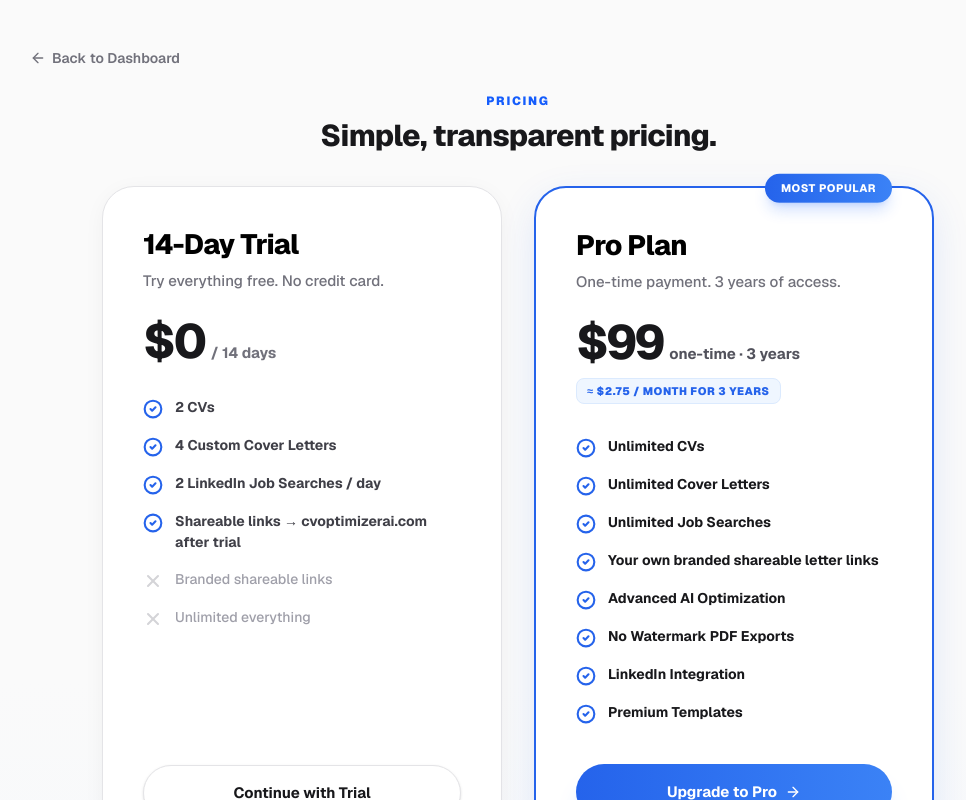
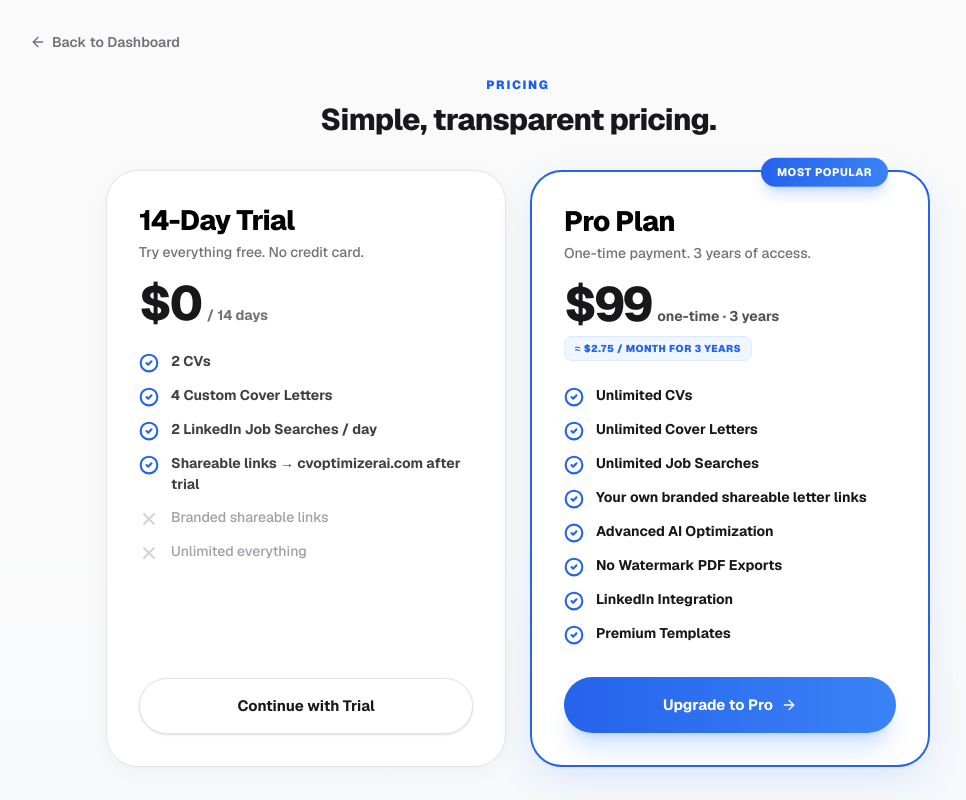
Before and after one commit to Cinarezici/cv, a Next.js app: page /upgrade in a window 1280 px wide. Shown: the top 800 px of the page, without its empty margins (122-1088 px from the left). Built offline with nearby package versions, Linux system fonts and the light colour scheme.

Commit message:
feat: animate social proof counter on landing page and compact pricing cards on upgrade page

```diff
--- a/src/app/page.tsx
+++ b/src/app/page.tsx
@@ -7,12 +7,33 @@ import { Button } from "@/components/ui/button";
 import { ArrowRight, CheckCircle2, FileText, Download, Share2, Zap, MessageSquare, ShieldCheck, X, Star, Search, Bookmark } from "lucide-react";
 import { TestimonialsSection } from "@/components/ui/testimonials-with-marquee";
 import { SpiralAnimation } from "@/components/ui/spiral-animation";
-import { motion, AnimatePresence, useInView } from 'framer-motion';
+import { motion, AnimatePresence, useInView, animate } from 'framer-motion';
 import { LandingDemoStrip } from "@/components/ui/landing-demo-strip";
 import { LandingCopyLinkSpotlight } from "@/components/ui/landing-copy-link-spotlight";
 import { useLang, type Lang } from "@/lib/i18n";
 import { HeroInteractiveDemo } from "@/components/ui/hero-interactive-demo";
 import { SparklesCore } from "@/components/ui/sparkles";
+
+function AnimatedCounter({ from = 4000, to = 20000 }: { from?: number, to?: number }) {
+  const [val, setVal] = useState(from);
+  const ref = useRef(null);
+  const inView = useInView(ref, { once: true });
+
+  useEffect(() => {
+    if (inView) {
+      const controls = animate(from, to, {
+        duration: 2.5,
+        ease: "easeOut",
+        onUpdate(value) {
+          setVal(Math.round(value));
+        }
+      });
+      return () => controls.stop();
+    }
+  }, [inView, from, to]);
+
+  return <span ref={ref}>{val.toLocaleString()}</span>;
+}
 
 function LangFlagPicker() {
   const { lang, setLang } = useLang();
@@ -329,7 +350,7 @@ export default function Home() {
                           <svg key={i} className="w-4 h-4 fill-[#f59e0b]" viewBox="0 0 24 24"><path d="M12 17.27L18.18 21l-1.64-7.03L22 9.24l-7.19-.61L12 2 9.19 8.63 2 9.24l5.46 4.73L5.82 21z" /></svg>
                         ))}
                       </div>
-                      <p className="text-[14px] font-bold text-zinc-600 tracking-tight whitespace-nowrap">Joined by 20,000+ top professionals</p>
+                      <p className="text-[14px] font-bold text-zinc-600 tracking-tight whitespace-nowrap">Joined by <AnimatedCounter />+ top professionals</p>
                     </div>
                   </div>
                 </div>
--- a/src/app/upgrade/page.tsx
+++ b/src/app/upgrade/page.tsx
@@ -29,7 +29,7 @@ export default function UpgradePage() {
             {/* Subtle background glow */}
             <div className="absolute inset-x-0 bottom-0 h-96 bg-gradient-to-t from-blue-50/50 dark:from-blue-950/20 to-transparent pointer-events-none" />
 
-            <div className="container px-6 mx-auto text-center relative z-10 max-w-5xl py-8 md:py-12">
+            <div className="container px-6 mx-auto text-center relative z-10 max-w-5xl py-4 md:py-8">
 
                 {/* Back link */}
                 <div className="flex justify-start mb-6">
@@ -51,20 +51,20 @@ export default function UpgradePage() {
                 </div>
 
                 {/* Plan Cards */}
-                <div className="flex flex-col md:flex-row gap-8 mx-auto mb-16 items-stretch justify-center">
+                <div className="flex flex-col md:flex-row gap-6 mx-auto mb-10 items-stretch justify-center">
 
                     {/* Trial Plan */}
-                    <div className="flex-1 max-w-[400px] w-full bg-white dark:bg-zinc-900 rounded-[32px] shadow-[0_4px_24px_-4px_rgba(0,0,0,0.06)] dark:shadow-none p-10 flex flex-col border border-zinc-200 dark:border-white/8 hover:shadow-xl dark:hover:border-white/12 transition-all text-left">
-                        <div className="mb-6">
+                    <div className="flex-1 max-w-[400px] w-full bg-white dark:bg-zinc-900 rounded-[32px] shadow-[0_4px_24px_-4px_rgba(0,0,0,0.06)] dark:shadow-none p-6 md:p-8 flex flex-col border border-zinc-200 dark:border-white/8 hover:shadow-xl dark:hover:border-white/12 transition-all text-left">
+                        <div className="mb-4">
                             <h3 className="text-[28px] font-extrabold text-black dark:text-white leading-tight tracking-tight">14-Day Trial</h3>
-                            <p className="text-zinc-500 dark:text-zinc-400 text-[15px] mt-2 font-medium">Try everything free. No credit card.</p>
+                            <p className="text-zinc-500 dark:text-zinc-400 text-[14px] mt-1 font-medium">Try everything free. No credit card.</p>
                         </div>
-                        <div className="flex items-baseline gap-1.5 mb-8">
+                        <div className="flex items-baseline gap-1.5 mb-6">
                             <span className="text-[48px] font-extrabold tracking-tighter text-zinc-900 dark:text-white leading-none">$0</span>
-                            <span className="text-zinc-500 dark:text-zinc-400 text-[15px] font-bold">/ 14 days</span>
+                            <span className="text-zinc-500 dark:text-zinc-400 text-[14px] font-bold">/ 14 days</span>
                         </div>
 
-                        <ul className="space-y-4 mb-10 flex-1">
+                        <ul className="space-y-3 mb-8 flex-1">
                             {[
                                 { text: "2 CVs", included: true },
                                 { text: "4 Custom Cover Letters", included: true },
@@ -95,28 +95,28 @@ export default function UpgradePage() {
                     </div>
 
                     {/* Pro Plan */}
-                    <div className="flex-1 max-w-[400px] w-full relative bg-white dark:bg-zinc-900 rounded-[32px] shadow-[0_12px_40px_-4px_rgba(37,99,235,0.15)] dark:shadow-[0_12px_40px_-4px_rgba(37,99,235,0.08)] border-[2.5px] border-[#2563eb] p-10 flex flex-col hover:scale-[1.02] transition-transform text-left">
+                    <div className="flex-1 max-w-[400px] w-full relative bg-white dark:bg-zinc-900 rounded-[32px] shadow-[0_12px_40px_-4px_rgba(37,99,235,0.15)] dark:shadow-[0_12px_40px_-4px_rgba(37,99,235,0.08)] border-[2.5px] border-[#2563eb] p-6 md:p-8 flex flex-col hover:scale-[1.02] transition-transform text-left">
                         {/* Most Popular badge */}
                         <div className="absolute top-0 right-10 -translate-y-1/2 bg-gradient-to-r from-[#2563eb] to-[#3b82f6] text-white text-[11px] font-extrabold tracking-wider px-4 py-1.5 rounded-full uppercase shadow-lg shadow-blue-600/20 z-20">
                             Most Popular
                         </div>
 
-                        <div className="mb-6">
+                        <div className="mb-4">
                             <h3 className="text-[28px] font-extrabold text-black dark:text-white leading-tight tracking-tight">Pro Plan</h3>
-                            <p className="text-zinc-500 dark:text-zinc-400 text-[15px] mt-2 font-medium">One-time payment. 3 years of access.</p>
+                            <p className="text-zinc-500 dark:text-zinc-400 text-[14px] mt-1 font-medium">One-time payment. 3 years of access.</p>
                         </div>
 
-                        <div className="flex flex-col mb-8">
+                        <div className="flex flex-col mb-6">
                             <div className="flex items-baseline gap-1.5">
                                 <span className="text-[48px] font-extrabold tracking-tighter text-zinc-900 dark:text-white leading-none">$99</span>
-                                <span className="text-zinc-600 dark:text-zinc-400 text-[15px] font-bold">one-time · 3 years</span>
+                                <span className="text-zinc-600 dark:text-zinc-400 text-[14px] font-bold">one-time · 3 years</span>
                             </div>
-                            <p className="text-[11px] text-[#2563eb] font-black mt-3 uppercase tracking-wider bg-blue-50 dark:bg-blue-500/10 border border-blue-100 dark:border-blue-500/20 w-fit px-2.5 py-1 rounded-md">
+                            <p className="text-[10px] text-[#2563eb] font-black mt-2 uppercase tracking-wider bg-blue-50 dark:bg-blue-500/10 border border-blue-100 dark:border-blue-500/20 w-fit px-2.5 py-1 rounded-md">
                                 ≈ $2.75 / month for 3 years
                             </p>
                         </div>
 
-                        <ul className="space-y-4 mb-10 flex-1">
+                        <ul className="space-y-3 mb-8 flex-1">
                             {[
                                 "Unlimited CVs",
                                 "Unlimited Cover Letters",
```
